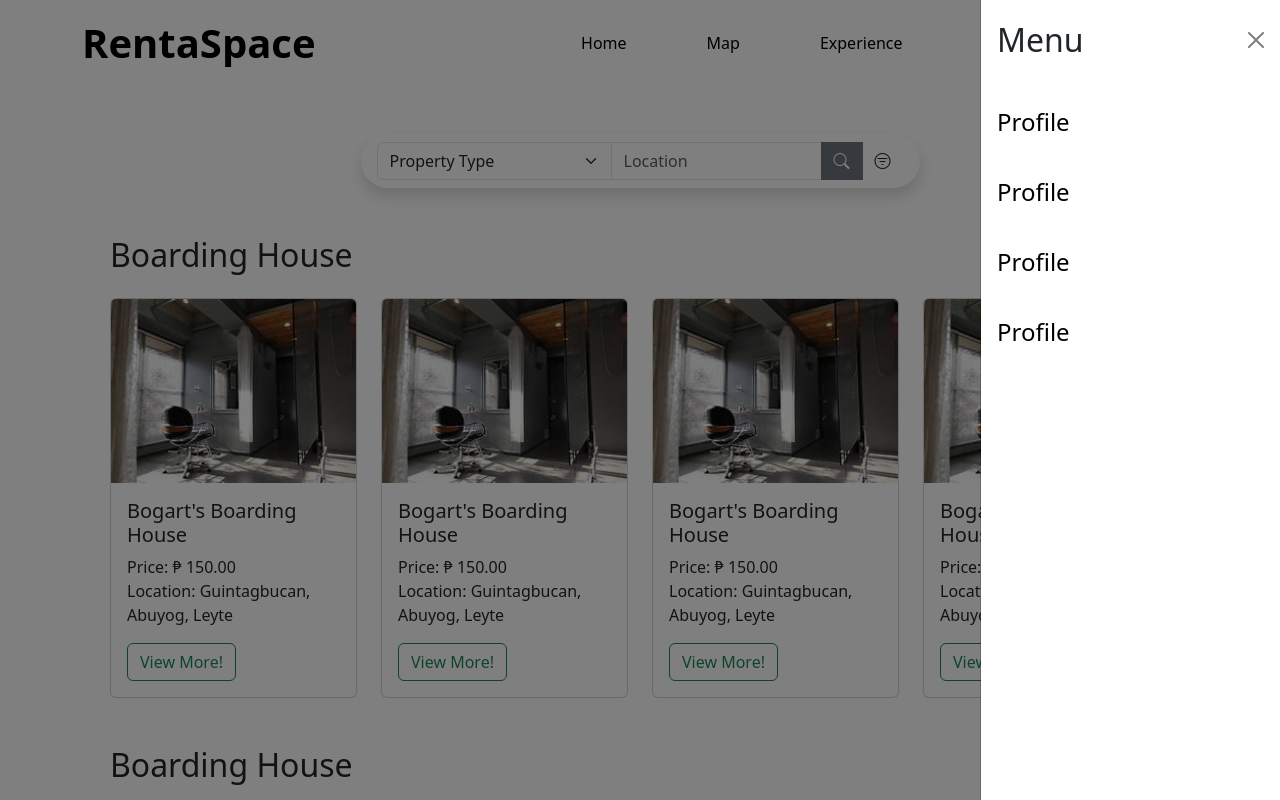
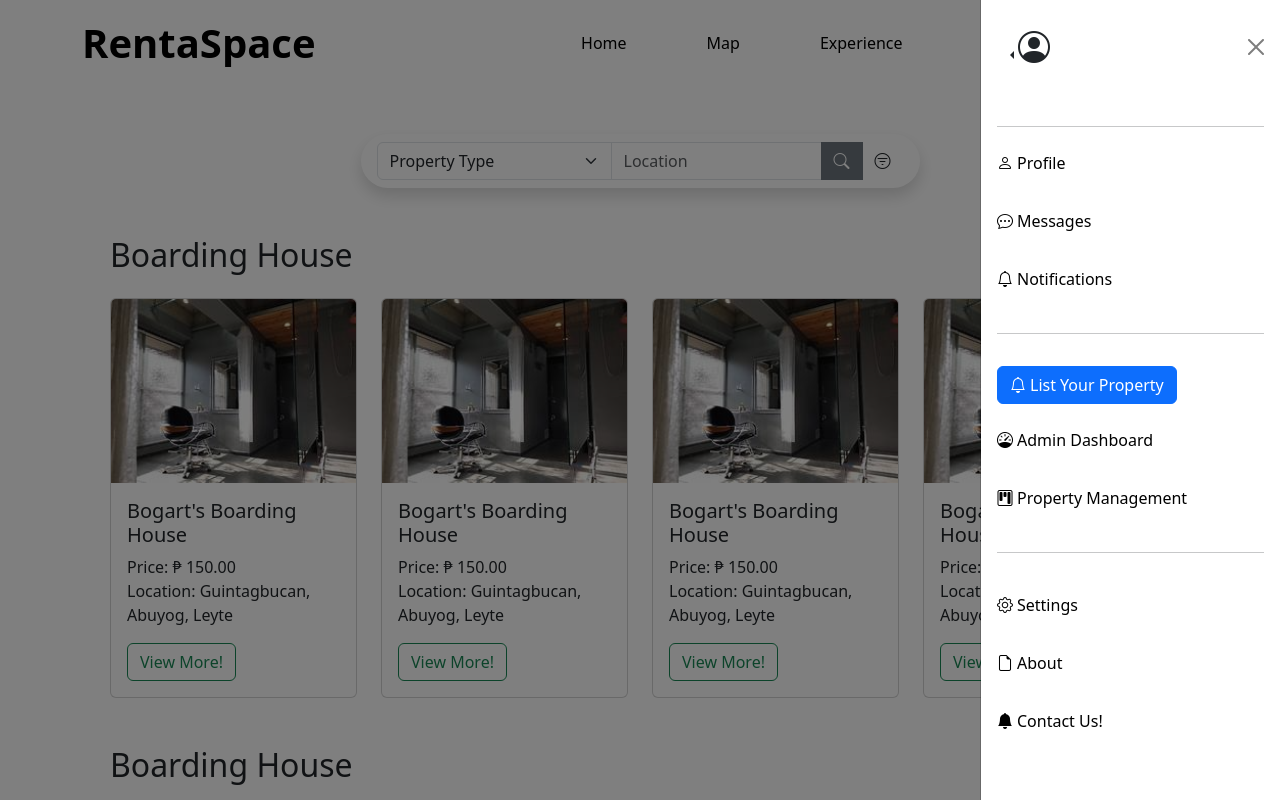
Before and after one commit to JaymarBalansag/RentalSpace, a Vue app: page /properties in a window 1280 px wide. Both pictures are taken after a click on the button 1175 px from the left and 43 px from the top of the page. Shown: the top 800 px of the page. Built offline with nearby package versions, Linux system fonts and the light colour scheme; no server answers.

Commit message:
Auth-Initial-Complete

```diff
--- a/src/App.vue
+++ b/src/App.vue
@@ -10,7 +10,7 @@ RouterView
 
 <template>
 
-  <Header  v-if="$route.path !== '/login' && $route.path !== '/register'"></Header>
+
 
   <RouterView></RouterView>
 
--- a/src/components/Header.vue
+++ b/src/components/Header.vue
@@ -12,7 +12,7 @@
                     <RouterLink class="nav-link text-black" to="/map">Map</RouterLink>
                 </li>
                 <li class="nav-item">
-                    <RouterLink class="nav-link text-black" to="/experience">Experience</RouterLink>
+                    <RouterLink class="nav-link text-black" to="/">Experience</RouterLink>
                 </li>
             </ul>
             <button class="btn fs-5 " type="button" data-bs-toggle="offcanvas" data-bs-target="#offcanvasWithBothOptions" aria-controls="offcanvasWithBothOptions">
@@ -33,7 +33,7 @@
                     <RouterLink class="nav-link text-black fw-light bottom-text" to="/map"><i class="bi bi-map nav-icons"></i>Map</RouterLink>
                 </li>
                 <li class="nav-item">
-                    <RouterLink class="nav-link text-black fw-light bottom-text" to="/experience"><i class="bi bi-journal nav-icons"></i>Experience</RouterLink>
+                    <RouterLink class="nav-link text-black fw-light bottom-text" to="/"><i class="bi bi-journal nav-icons"></i>Experience</RouterLink>
                 </li>
             </ul>
         </nav>
--- a/src/components/offCanvas.vue
+++ b/src/components/offCanvas.vue
@@ -1,23 +1,54 @@
 <template>
 
   <div class="offcanvas offcanvas-end z-top" data-bs-scroll="true" tabindex="-1" id="offcanvasWithBothOptions" aria-labelledby="offcanvasWithBothOptionsLabel">
-    <div class="offcanvas-header">
-      <h2 class="offcanvas-title" id="offcanvasWithBothOptionsLabel">Menu</h2>
+    <div class="offcanvas-header btn-group dropstart">
+      <!-- <h2 class="offcanvas-title" id="offcanvasWithBothOptionsLabel">Menu</h2> -->
+       <div class="dropstart">
+         <button class="btn dropdown-toggle w-2" data-bs-toggle="dropdown"><i class="bi bi-person-circle fs-2"></i></button>
+          <ul class="dropdown-menu nav-underline">
+            <!-- Dropdown menu links -->
+             <li class="dropdown-item fs-6 pb-0">
+                <button @click="handleLogout" to="" class="nav-link d-flex gap-2 m-0 p-0 justify-content-start align-content-center"><i class="bi bi-box-arrow-left"></i><p class="">Logout</p></button>
+             </li>
+          </ul>
+       </div>
       <button type="button" class="btn-close" data-bs-dismiss="offcanvas" aria-label="Close"></button>
     </div>
     <div class="offcanvas-body">
+      <hr>
       <ul class="nav flex-column nav-underline ">
         <li class="nav-item">
-          <RouterLink class="nav-link fs-4 text-black" to="">Profile</RouterLink>
+          <RouterLink class="nav-link fs-6 text-black" to="/"><i class="bi bi-person me-1"></i>Profile</RouterLink>
         </li>
         <li class="nav-item">
-          <RouterLink class="nav-link fs-4 text-black" to="">Profile</RouterLink>
+          <RouterLink class="nav-link fs-6 text-black" to="/"><i class="bi bi-chat-dots me-1"></i>Messages</RouterLink>
         </li>
         <li class="nav-item">
-          <RouterLink class="nav-link fs-4 text-black" to="">Profile</RouterLink>
+          <RouterLink class="nav-link fs-6 text-black" to="/"><i class="bi bi-bell me-1"></i>Notifications</RouterLink>
         </li>
         <li class="nav-item">
-          <RouterLink class="nav-link fs-4 text-black" to="">Profile</RouterLink>
+          <hr>
+        </li>
+        <li class="nav-item">
+          <RouterLink class="btn btn-primary" to="/"><i class="bi bi-bell me-1"></i>List Your Property</RouterLink>
+        </li>
+        <li class="nav-item">
+          <RouterLink class="nav-link fs-6 text-black" to="/"><i class="bi bi-speedometer me-1"></i>Admin Dashboard</RouterLink>
+        </li>
+        <li class="nav-item">
+          <RouterLink class="nav-link fs-6 text-black" to="/"><i class="bi bi-kanban me-1"></i>Property Management</RouterLink>
+        </li>
+        <li class="nav-item">
+          <hr>
+        </li>
+        <li class="nav-item">
+          <RouterLink class="nav-link fs-6 text-black" to="/"><i class="bi bi-gear me-1"></i>Settings</RouterLink>
+        </li>
+        <li class="nav-item">
+          <RouterLink class="nav-link fs-6 text-black" to="/"><i class="bi bi-file-earmark me-1"></i>About</RouterLink>
+        </li>
+        <li class="nav-item">
+          <RouterLink class="nav-link fs-6 text-black" to="/"><i class="bi bi-bell-fill me-1"></i>Contact Us!</RouterLink>
         </li>
       </ul>
     </div>
@@ -25,8 +56,23 @@
 </template>
 
 <script>
-import { RouterLink } from 'vue-router';
+import { RouterLink, useRouter } from 'vue-router';
+import api from '@/api/axios';
     export default {
-        name: "offCanvas"
+        name: "offCanvas",
+        methods: {
+          async handleLogout() {
+            const router = useRouter();
+            try {
+              const res = await api.post("/logout");
+              // console.log("LoggedOUt");
+              localStorage.removeItem("token");
+              this.$router.push("/login")
+            }
+            catch (error) {
+              console.error(error);
+            }
+          }
+        }
     }
 </script>
--- a/src/router/index.js
+++ b/src/router/index.js
@@ -13,7 +13,8 @@ const routes = [
     {
       path: '/map',
       name: 'map',
-      component: Map
+      component: Map,
+      meta: { requiresAuth:true }
     },
     {
       path: '/properties',
@@ -38,5 +39,21 @@ const router = createRouter({
   routes
 })
 
+router.beforeEach(
+  (to, from, next) => {
+    const isLoggedIn = !!localStorage.getItem("token");
+
+    if((to.path === "/login" || to.path === "/register") && isLoggedIn){
+      return next("/properties");
+    }
+
+    if(to.meta.requiresAuth && !isLoggedIn){
+      return next("/login");
+    }
+
+    next();
+  }
+);
+
 
 export default router
--- a/src/views/Authentication/login.vue
+++ b/src/views/Authentication/login.vue
@@ -77,15 +77,16 @@
     methods: {
       async handleLogin() {
         try {
-          // const response = await axios.post('http://localhost:8000/api/login', this.form);
-          const response = await api.get("login")
-          alert(response.data.message); // Show success message
-          localStorage.setItem('token', response.data.token); // Store token
-          this.$router.push('/properties'); // Redirect after login
-        } catch (error) {
+          const response = await api.post("/login", this.form);
+          alert(response.data.message); // Success
+          localStorage.setItem("token", response.data.token);
+          this.$router.push("/properties"); // Redirect after login
+          } catch (error) {
           if (error.response) {
-            alert(error.response.data.message); // Show backend error
-          } else {
+            alert(error.response.data.message); // <--- This will catch "The provided credentials are incorrect"
+            this.$router.push("/login")
+          }
+          else {
             alert("Something went wrong!");
           }
         }
--- a/src/views/map.vue
+++ b/src/views/map.vue
@@ -1,4 +1,5 @@
 <template>
+  <Header></Header>
   <div class="container-fluid map-container my-1 position-relative" >
     <MapFilter v-if="!offcanvasState.isOpen"></MapFilter>
     <div id="map" class="" style="height: 85vh"></div>
@@ -9,11 +10,12 @@
 import L from "leaflet";
 import MapFilter from "@/components/MapFilter.vue";
 import { offcanvasState } from "@/store/offCanvasState";
-
+import Header from "@/components/Header.vue";
 export default {
   name: "Map",
   components: {
-    MapFilter
+    MapFilter,
+    Header,
   },
   setup(){
     return {offcanvasState}
--- a/src/views/properties.vue
+++ b/src/views/properties.vue
@@ -1,4 +1,5 @@
 <template>
+    <Header></Header>
     <div class="container properties-parent position-relative">
         <PropertyFilter></PropertyFilter>
         <!-- Boarding House -->
@@ -149,11 +150,13 @@
 <style src="../assets/component-style/propertiesStyle.css"></style>
 
 <script>
+import Header from '@/components/Header.vue';
 import PropertyFilter from '@/components/PropertyFilter.vue';
 export default {
     name: 'properties',
     components: {
         PropertyFilter,
+        Header,
     }
 
 }
```
